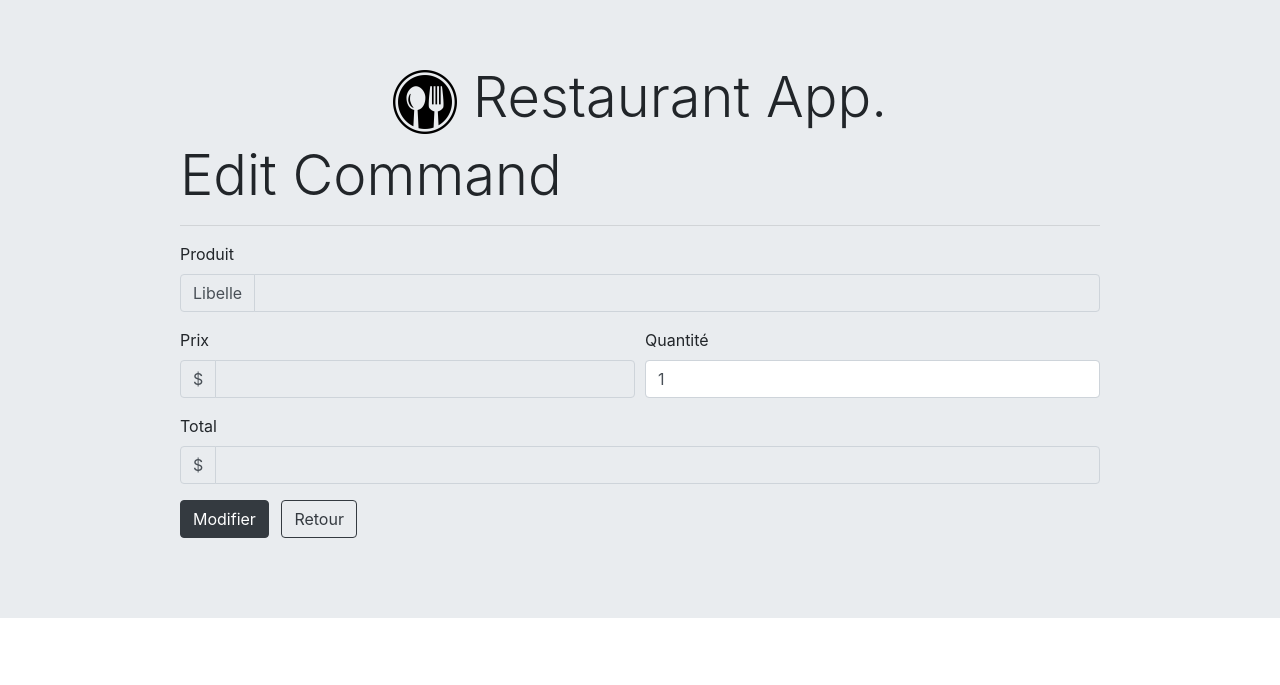
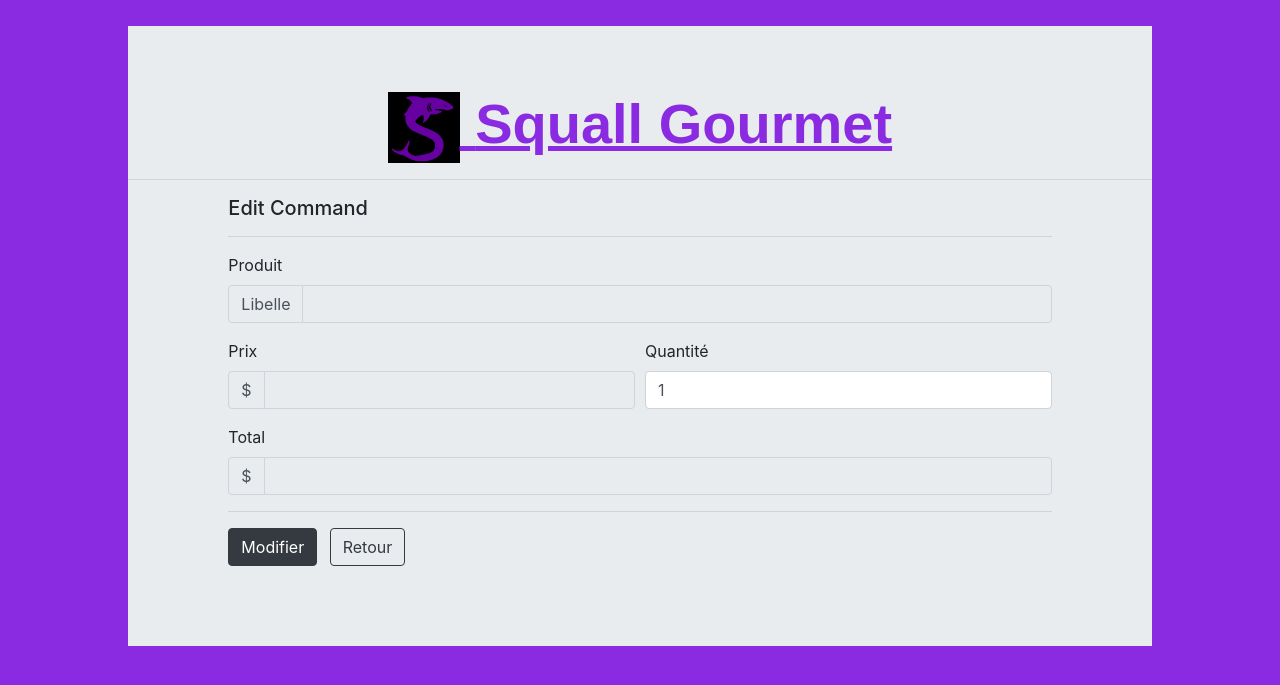
Before and after one commit to ManuSquall/Restaurant-Web-App, a PHP site: page /editer.php?idEdit=1 in a window 1280 px wide. Shown: the top 685 px of the page. Run offline with PHP 8.4, Linux system fonts and the light colour scheme; the visitor is signed in with stand-in values (Sample User, id 1); data that the repository does not hold is empty.

Commit message:
changement léger de couleur

```diff
--- /dev/null
+++ b/assets/css/squall.css
@@ -0,0 +1,19 @@
+body  {
+    background-color: blueviolet;
+}
+
+.jumbotron-fluid{
+    width: 80%;
+    margin-left: 10%;
+    margin-top: 2%;
+}
+
+.display-4{
+    font-family: Arial, Helvetica, sans-serif;
+    color: blueviolet;
+    text-decoration: underline;
+}
+
+#squalltitle{
+    font-weight: bold;
+}
--- a/editer.php
+++ b/editer.php
@@ -25,22 +25,26 @@ if ($_GET['idEdit']){
     <meta name="viewport" content="width=device-width, initial-scale=1.0">
     <meta http-equiv="X-UA-Compatible" content="ie=edge">
     <link rel="stylesheet" href="assets/css/bootstrap.min.css">
-    <title>Resto-App</title>
+    <link rel="stylesheet" href="assets/css/squall.css">
+    <title>Squall Gourmet</title>
 </head>
 <body>
 <div class="jumbotron jumbotron-fluid">
 
         <h3 class="display-4 text-center">
-            <img width="5%" src="assets/img/food.png" alt="">
-            Restaurant App.
+        <img width="7%" src="assets/img/squall.ico" alt="">
+        <span id="squalltitle">
+            Squall Gourmet
+            </span>
         </h3>
+        <hr>
 
         <div class="container">
             <div class="row">
                 <div class="col-md-10 offset-md-1">
 
+                <h5 class="display-5">Edit Command </h5>
 
-    <h4 class="display-4">Edit Command</h4>
 <hr>
 <form method="post" action="modifierpanier.php" >
     <input name=squall value="<?=$b['id']."-".$b['prix']?>" id="libelle" type="hidden">
@@ -85,6 +89,7 @@ if ($_GET['idEdit']){
             <input id="total" name="total" class="form-control" readonly>
         </div>
     </div>
+    <hr>
     <div class="form-group">
         <button name="submit" id="submit" type="submit" class="btn btn-dark"> Modifier</button>
         <a href="index.php" ><button type="button" class="btn btn-outline-dark ml-2"> Retour</button></a>
```
Also changed, not shown: ajouter.php (+7 -5 lines), detailprod.php (+8 -4 lines), details.php (+8 -6 lines), index.php (+9 -4 lines), assets/img/squall.ico (added).
